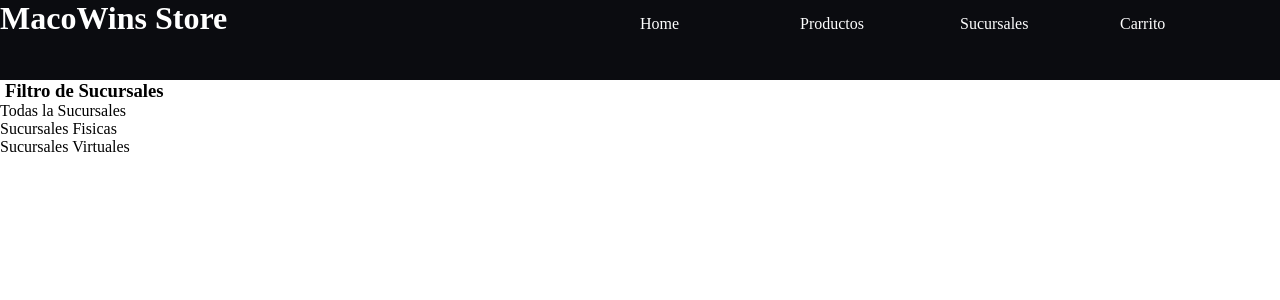
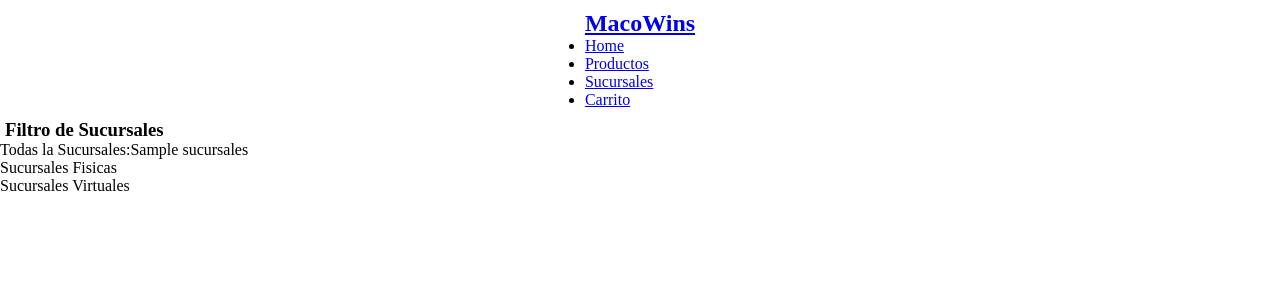
Before and after one commit to JesusNeyr/Macowins, a Flask app: template Macowin/templates/listado_de_sucursales.html in a window 1280 px wide. Shown: the top 300 px of the page. Run offline with Flask 2, Linux system fonts and the light colour scheme; the template is opened without the code that fills it: most values are stand-ins (such as "Sample title", 1, 10 or a date in 2020).

Commit message:
renderizando detalle y lista de sucursales

```diff
--- a/Macowin/__init__.py
+++ b/Macowin/__init__.py
@@ -4,3 +4,6 @@ app = Flask(__name__)
 
 import Macowin.controllers.home
 import  Macowin.controllers.productos
+import Macowin.controllers.detalle_sucursal
+import Macowin.controllers.listado_sucursal
+from Macowin import *
--- /dev/null
+++ b/Macowin/controllers/detalle_sucursal.py
@@ -0,0 +1,14 @@
+from flask import redirect, url_for, render_template
+from Macowin import app
+from persistencia.persistencia import cargar_todos
+
+def todos_los_productos():
+    productos = []
+    for sucursal in cargar_todos().values():
+        productos += sucursal.productos
+    return productos
+
+@app.get("/detalle_sucursal")
+def detalles_sucursal():
+    productos= todos_los_productos()
+    return render_template("detalle_sucursal.html",productos)
--- a/Macowin/static/style/detalle_sucursal.css
+++ b/Macowin/static/style/detalle_sucursal.css
@@ -2,38 +2,10 @@
     padding: 0;
     margin: 0;
 }
-header{
-    height: 10vh;
-    display: flex;
-    flex-direction: row;
-    align-items: baseline;
-    background-color: #0B0C10;
-}
-h1{
-    width: 50%;
-    color: white;
-}
-nav{
-    width: 50%;
-    display: flex;
 
-}
 
-.ul-header{
-    display: flex;
-    flex-direction: row;
-    list-style: none;
-    width: 100%;
-}
-.ul-li{
-    width: 25%;
-}
-.a-nav{
-    color: white;
-    text-decoration: none;
-}
 main{
-    height: 110vh;
+
     background-color: #D8CCC4;
     display: flex;
     flex-direction: column;
@@ -43,6 +15,7 @@ h2{
     justify-content: center;
     color: black;
     padding-top: 5px;
+    font-family: Verdana, Geneva, Tahoma, sans-serif;
 }
 .ul-h2{
     display: flex;
@@ -50,6 +23,9 @@ h2{
     align-items: end;
     list-style: none;
     padding-right: 5px;
+    text-decoration: underline;
+    font-family: Verdana, Geneva, Tahoma, sans-serif;
+
 }
 section{
     display: flex;
@@ -72,6 +48,7 @@ article{
     height: 100%;
     border: 1px solid;
     border-radius: 10px;
+    border-color: #0B0C10;
 
 }
 .productos-article{
@@ -82,7 +59,7 @@ article{
     color: #0B0C10;
     width: auto;
     height: 20%;
-    padding-left: 2px;
+    padding-left: 20px;
 
 
 
--- a/Macowin/templates/home.html
+++ b/Macowin/templates/home.html
@@ -19,7 +19,7 @@
 
                     <li><a href="/">Home</a></li>
                     <li><a href="/productos" >Productos</a></li>
-                    <li><a href="/sucursales" >Sucursales</a></li>
+                    <li><a href="/listado_de_sucursales">Sucursales</a></li>
                     <li><a href="/carrito" >Carrito</a></li>
 
                 </ul>
--- a/Macowin/templates/listado_de_sucursales.html
+++ b/Macowin/templates/listado_de_sucursales.html
@@ -8,26 +8,33 @@
     <title>Document</title>
 </head>
 <body>
-    <header>
-        <h1>MacoWins Store</h1>
-        <nav>
-            <ul class="ul-header">
+    <section class="header">
+        <header>
+            <a href="/">
+                <h1>MacoWins</h1>
+            </a>
+            <nav>
+                <ul>
 
-                <li class="ul-li"><a href="http://" target="_blank" class="a-nav">Home</a></li>
-                <li class="ul-li"><a href="http://" target="_blank" class="a-nav">Productos</a></li>
-                <li class="ul-li"><a href="http://" target="_blank" class="a-nav">Sucursales</a></li>
-                <li class="ul-li"><a href="http://" target="_blank" class="a-nav">Carrito</a></li>
+                    <li><a href="/">Home</a></li>
+                    <li><a href="/productos" >Productos</a></li>
+                    <li><a href="/sucursales" >Sucursales</a></li>
+                    <li><a href="/carrito" >Carrito</a></li>
 
-            </ul>
-        </nav>
-    </header>
+                </ul>
+            </nav>
+
+        </header>
+    </section>
     <aside>
         <h3>Filtro de Sucursales</h3>
         <ul>
-            <li>Todas la Sucursales</li>
+            <li>Todas la Sucursales:{{sucursales}}</li>
             <li>Sucursales Fisicas</li>
             <li>Sucursales Virtuales</li>
         </ul>
     </aside>
+    <main>
+    </main>
 </body>
 </html>
```
Also changed, not shown: Macowin/controllers/listado_sucursal.py (added, +11 -0 lines), Macowin/templates/detalle_sucursal.html (renamed from Macowin/templates/detalle_de_sucursal.html, +20 -17 lines).
